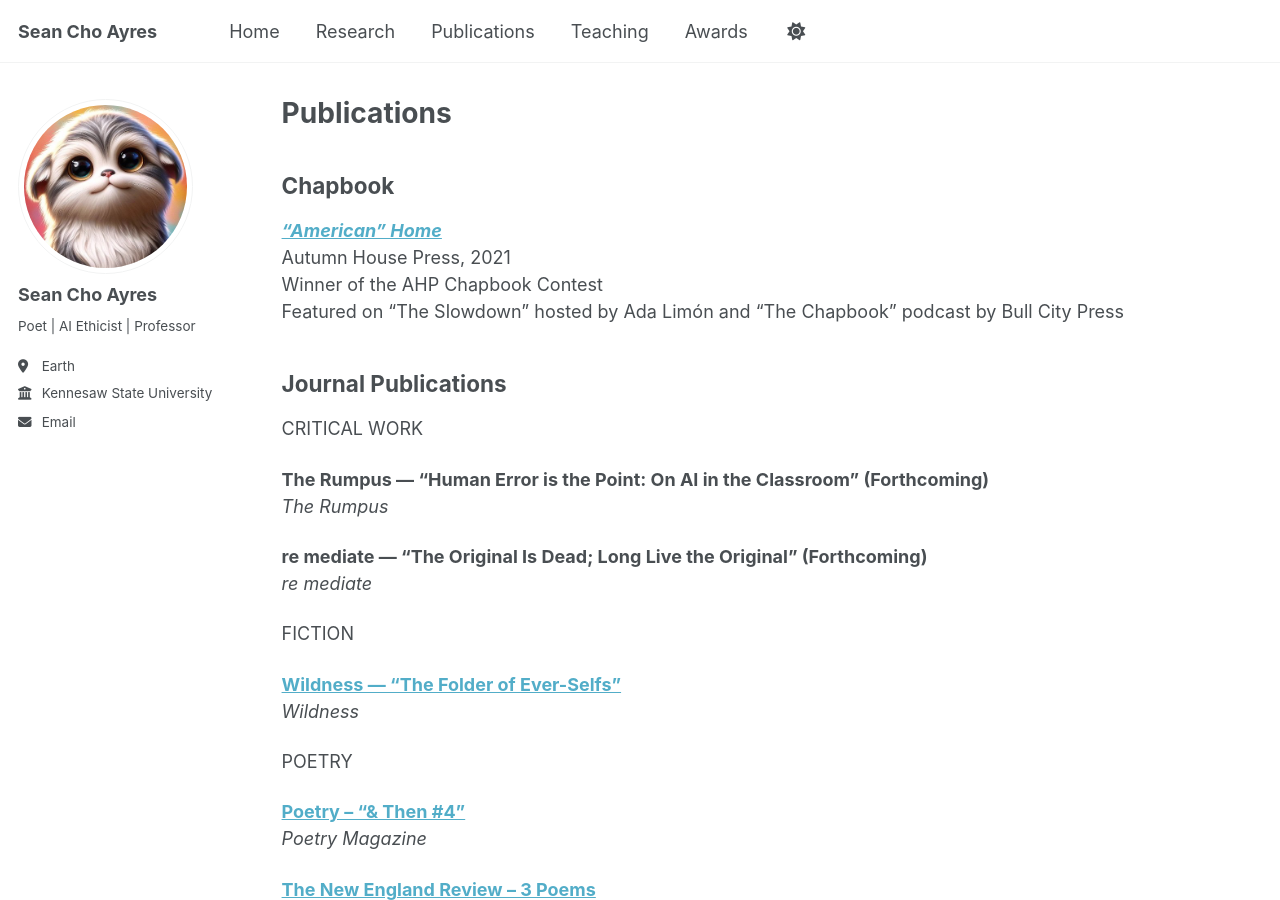
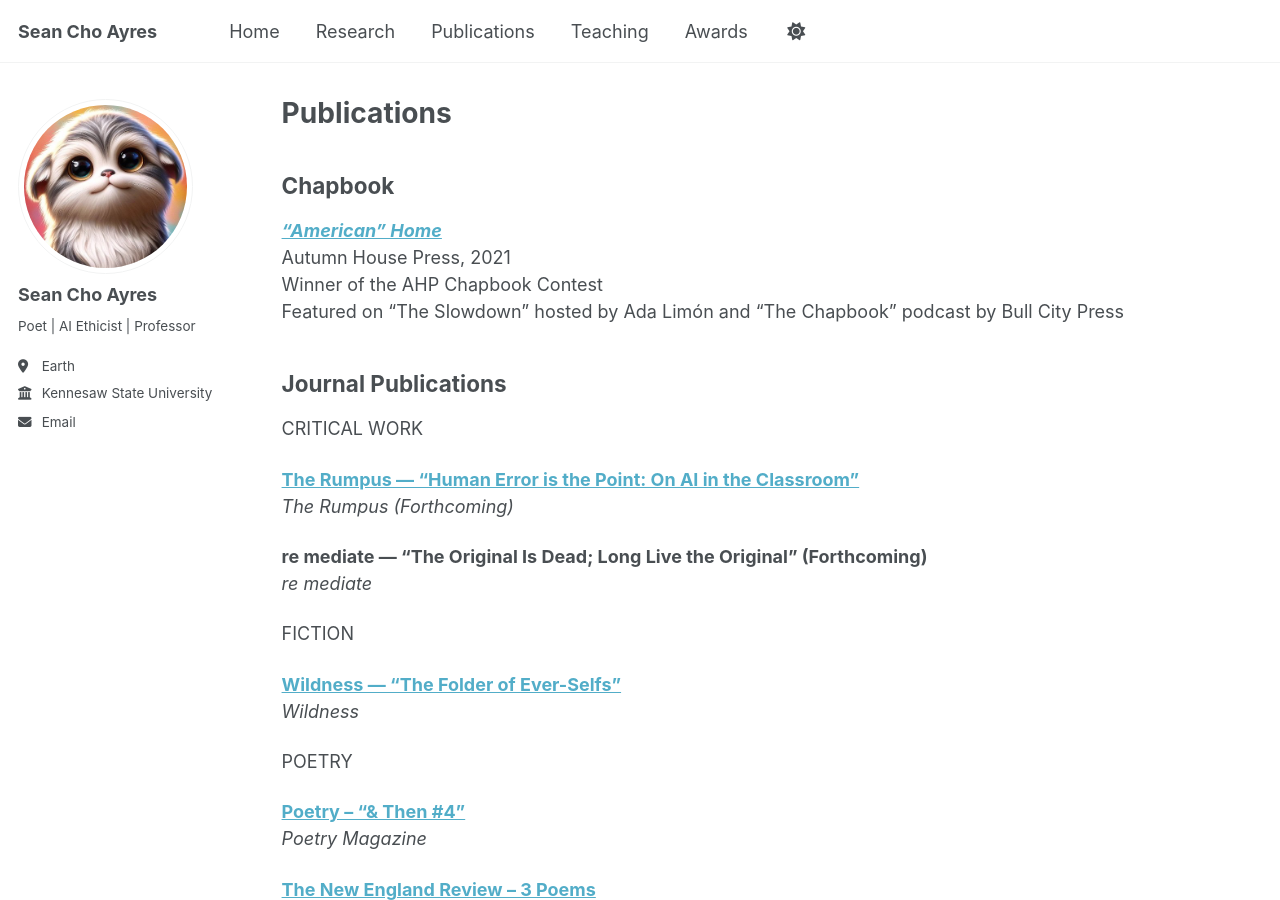
Before and after one commit to seanchoa/seanchoa, a Jekyll site: the page built from _pages/publications.md, in a window 1280 px wide and 900 px high. Built offline with Jekyll 4.4.1, drawn with Linux system fonts in a browser that asks for light colours; part of the change alters nothing that is shown.

```diff
--- a/_pages/publications.md
+++ b/_pages/publications.md
@@ -15,8 +15,9 @@ Featured on "The Slowdown" hosted by Ada Limón and "The Chapbook" podcast by Bu
 
 CRITICAL WORK
 
-**The Rumpus — "Human Error is the Point: On AI in the Classroom" (Forthcoming)**
-*The Rumpus*
+**[The Rumpus — "Human Error is the Point: On AI in the Classroom"](https://therumpus.net/2025/10/02/human-error-is-the-point-on-teaching-college-during-the-rise-of-ai/)**
+*The Rumpus (Forthcoming)*
+
 
 **re mediate — "The Original Is Dead; Long Live the Original" (Forthcoming)**
 *re mediate*
```
